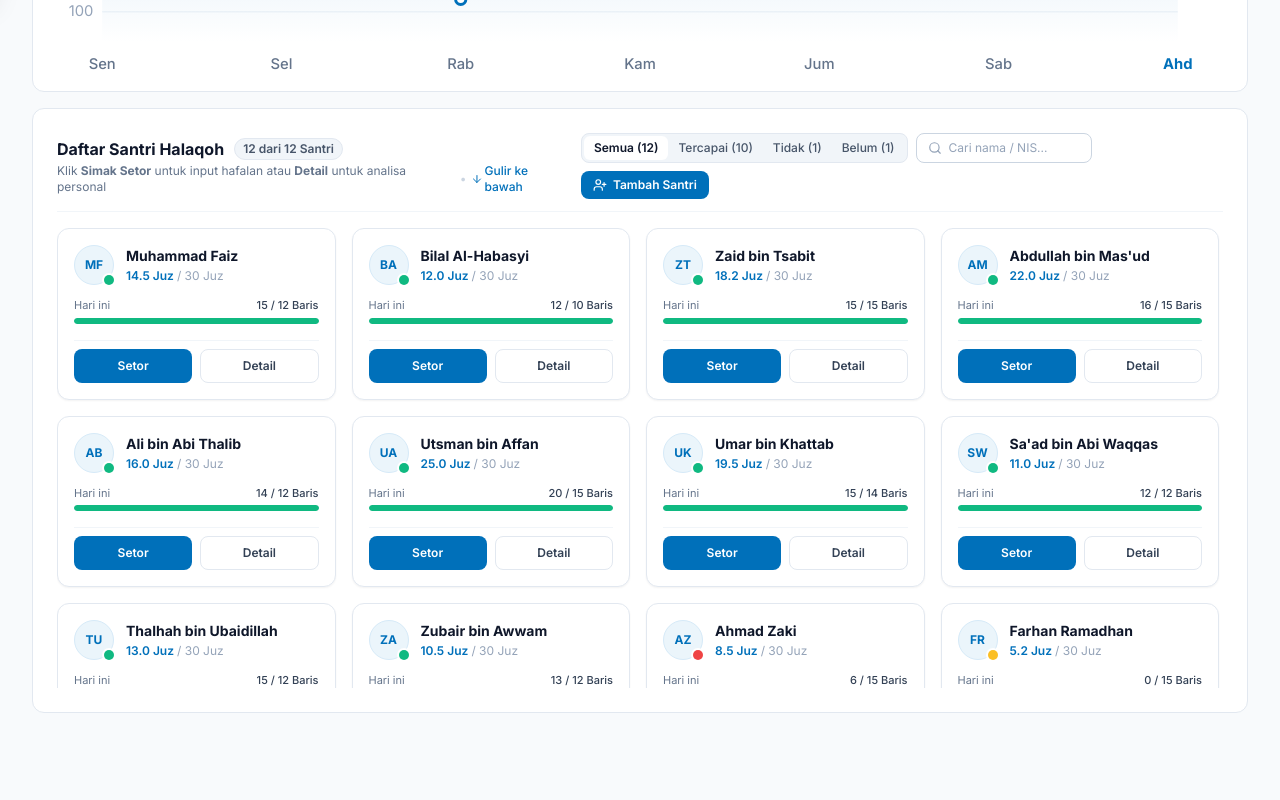
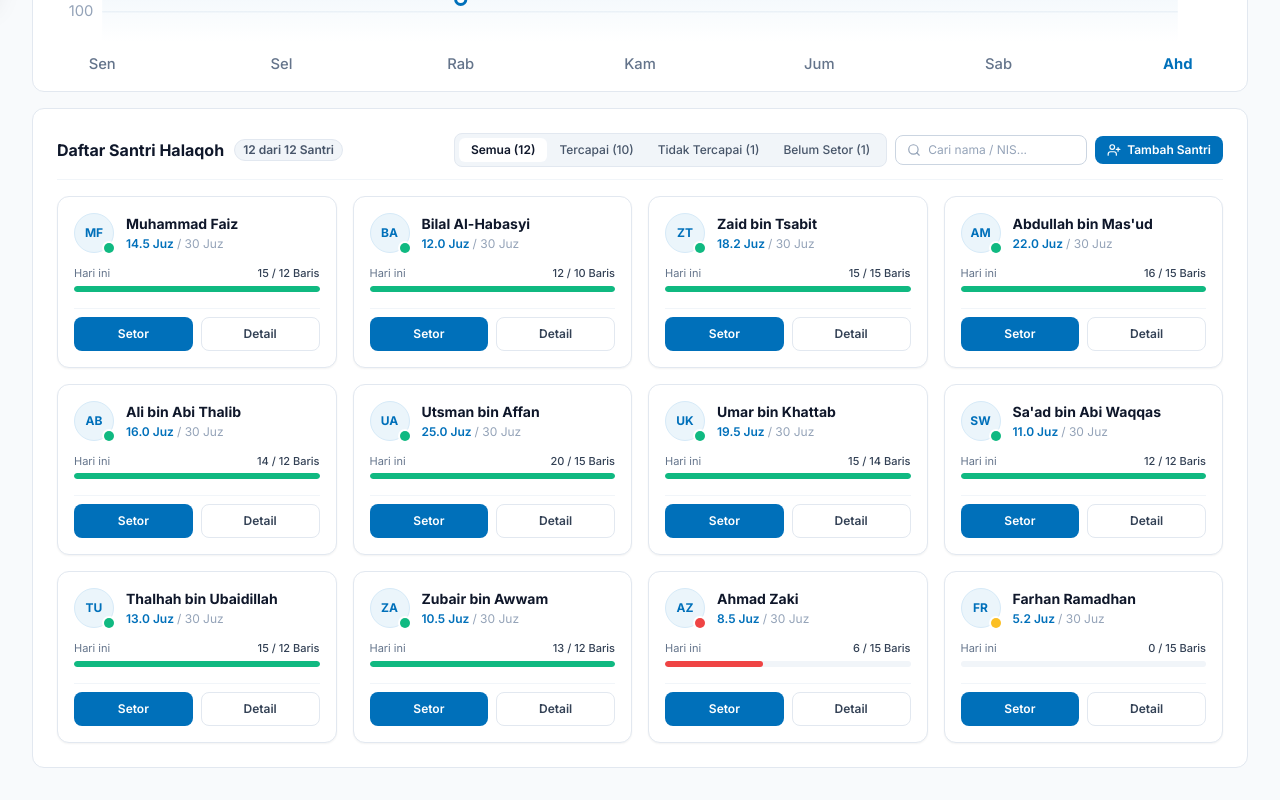
Before and after one commit to FaishalFaiz/ITQAN-Sistem-Mutabaah-Tahfidz-Terpadu, a React (Vite) app: page / in a window 1280 px wide. Shown: the part 807-1607 px from the top of the page. Before the commit the page ends 1552 px from the top, so only its background shows below. Built offline with nearby package versions, Linux system fonts and the light colour scheme.

Commit message:
fix(dashboard): clean santri list header layout and remove nested scroll container

```diff
--- a/src/components/dashboard/SantriListSection.tsx
+++ b/src/components/dashboard/SantriListSection.tsx
@@ -1,5 +1,5 @@
 import React, { useState, useRef, useEffect } from 'react';
-import { Search, UserPlus, ArrowDown } from 'lucide-react';
+import { Search, UserPlus } from 'lucide-react';
 import gsap from 'gsap';
 import type { Santri } from './types';
 import { SantriCard } from './SantriCard';
@@ -57,9 +57,8 @@ export const SantriListSection: React.FC<SantriListSectionProps> = ({
 
   return (
     <div ref={sectionRef} className="bg-white border border-slate-200 rounded-xl p-6 shadow-xs space-y-4">
-      {/* Section Header with Tabs */}
-      <div className="flex flex-col sm:flex-row sm:items-center justify-between gap-3 pb-3 border-b border-slate-100">
-        <div>
+      {/* Section Header with Tabs & Controls */}
+      <div className="flex flex-col md:flex-row md:items-center justify-between gap-3 pb-3 border-b border-slate-100">
         <div className="flex items-center gap-2.5">
           <h3 className="font-bold text-base text-slate-900">
             Daftar Santri Halaqoh
@@ -68,23 +67,15 @@ export const SantriListSection: React.FC<SantriListSectionProps> = ({
             {filtered.length} dari {santriList.length} Santri
           </span>
         </div>
-          <p className="text-xs text-slate-500 mt-0.5 flex items-center gap-1">
-            <span>Klik <b>Simak Setor</b> untuk input hafalan atau <b>Detail</b> untuk analisa personal</span>
-            <span className="text-slate-300">•</span>
-            <span className="text-[#0070BA] font-medium flex items-center gap-0.5">
-              <ArrowDown className="w-3 h-3" /> Gulir ke bawah
-            </span>
-          </p>
-        </div>
 
-        {/* Filter Pills + Search + Add Button */}
+        {/* Filter Tabs + Search + Add Button */}
         <div className="flex flex-wrap items-center gap-2">
           {/* Status Tabs */}
-          <div className="flex items-center bg-slate-100 p-0.5 rounded-lg border border-slate-200 text-xs">
+          <div className="inline-flex items-center bg-slate-100 p-1 rounded-lg border border-slate-200 text-xs">
             <button
               type="button"
               onClick={() => onFilterChange('all')}
-              className={`px-2.5 py-1 rounded-md font-medium transition-all ${
+              className={`px-3 py-1 rounded-md font-medium transition-colors ${
                 activeFilter === 'all'
                   ? 'bg-white text-slate-900 font-semibold shadow-xs'
                   : 'text-slate-600 hover:text-slate-900'
@@ -95,7 +86,7 @@ export const SantriListSection: React.FC<SantriListSectionProps> = ({
             <button
               type="button"
               onClick={() => onFilterChange('tercapai')}
-              className={`px-2.5 py-1 rounded-md font-medium transition-all ${
+              className={`px-3 py-1 rounded-md font-medium transition-colors ${
                 activeFilter === 'tercapai'
                   ? 'bg-white text-emerald-700 font-semibold shadow-xs'
                   : 'text-slate-600 hover:text-slate-900'
@@ -106,24 +97,24 @@ export const SantriListSection: React.FC<SantriListSectionProps> = ({
             <button
               type="button"
               onClick={() => onFilterChange('tidak_tercapai')}
-              className={`px-2.5 py-1 rounded-md font-medium transition-all ${
+              className={`px-3 py-1 rounded-md font-medium transition-colors ${
                 activeFilter === 'tidak_tercapai'
                   ? 'bg-white text-red-700 font-semibold shadow-xs'
                   : 'text-slate-600 hover:text-slate-900'
               }`}
             >
-              Tidak ({countTidak})
+              Tidak Tercapai ({countTidak})
             </button>
             <button
               type="button"
               onClick={() => onFilterChange('belum_setor')}
-              className={`px-2.5 py-1 rounded-md font-medium transition-all ${
+              className={`px-3 py-1 rounded-md font-medium transition-colors ${
                 activeFilter === 'belum_setor'
                   ? 'bg-white text-amber-700 font-semibold shadow-xs'
                   : 'text-slate-600 hover:text-slate-900'
               }`}
             >
-              Belum ({countBelum})
+              Belum Setor ({countBelum})
             </button>
           </div>
 
@@ -135,7 +126,7 @@ export const SantriListSection: React.FC<SantriListSectionProps> = ({
               value={search}
               onChange={(e) => setSearch(e.target.value)}
               placeholder="Cari nama / NIS..."
-              className="w-36 sm:w-44 text-xs pl-8 pr-3 py-1.5 rounded-lg border border-slate-300 bg-white text-slate-900 placeholder:text-slate-400 focus:border-[#0070BA] focus:outline-none focus:ring-1 focus:ring-[#0070BA]"
+              className="w-40 sm:w-48 text-xs pl-8 pr-3 py-1.5 rounded-lg border border-slate-300 bg-white text-slate-900 placeholder:text-slate-400 focus:border-[#0070BA] focus:outline-none focus:ring-1 focus:ring-[#0070BA]"
             />
           </div>
 
@@ -146,17 +137,13 @@ export const SantriListSection: React.FC<SantriListSectionProps> = ({
             className="inline-flex items-center gap-1.5 px-3 py-1.5 rounded-lg bg-[#0070BA] text-white hover:bg-[#005C9E] text-xs font-semibold transition-colors shadow-2xs active:scale-95"
           >
             <UserPlus className="w-3.5 h-3.5" />
-            <span className="hidden sm:inline">Tambah Santri</span>
+            <span>Tambah Santri</span>
           </button>
         </div>
       </div>
 
-      {/* Scrollable grid container for santri cards */}
-      <div
-        className="max-h-[460px] overflow-y-auto pr-1"
-        tabIndex={0}
-        aria-label="Daftar Santri yang dapat digulir ke bawah"
-      >
+      {/* Grid container for santri cards - natural full display */}
+      <div>
         {filtered.length === 0 ? (
           <div className="py-12 text-center text-slate-400 text-xs">
             Tidak ada santri yang sesuai kriteria pencarian atau filter status.
```
Lines whose indentation alone changed are shown as unchanged.
